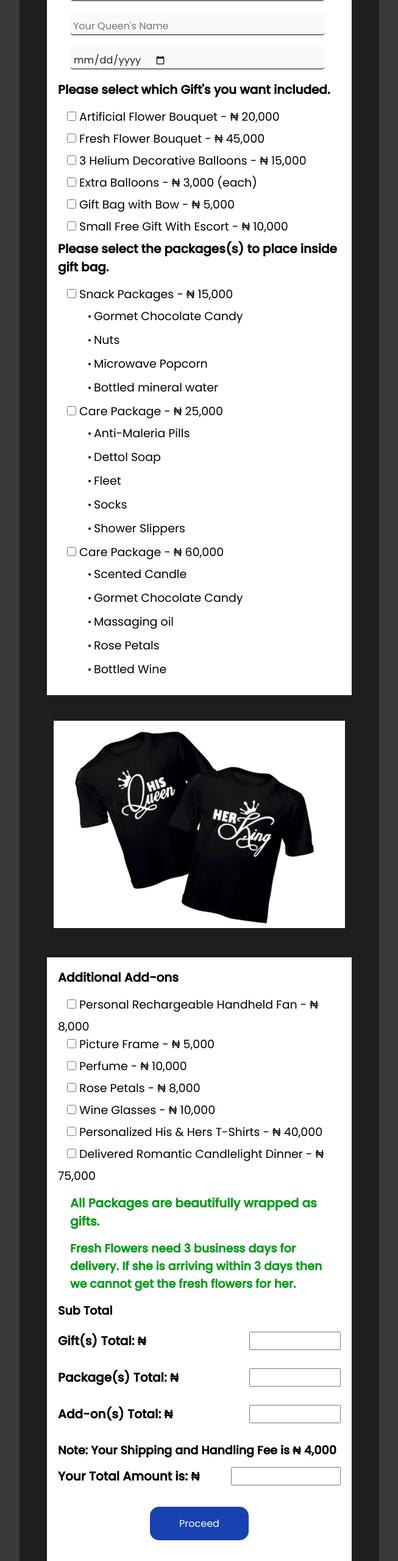
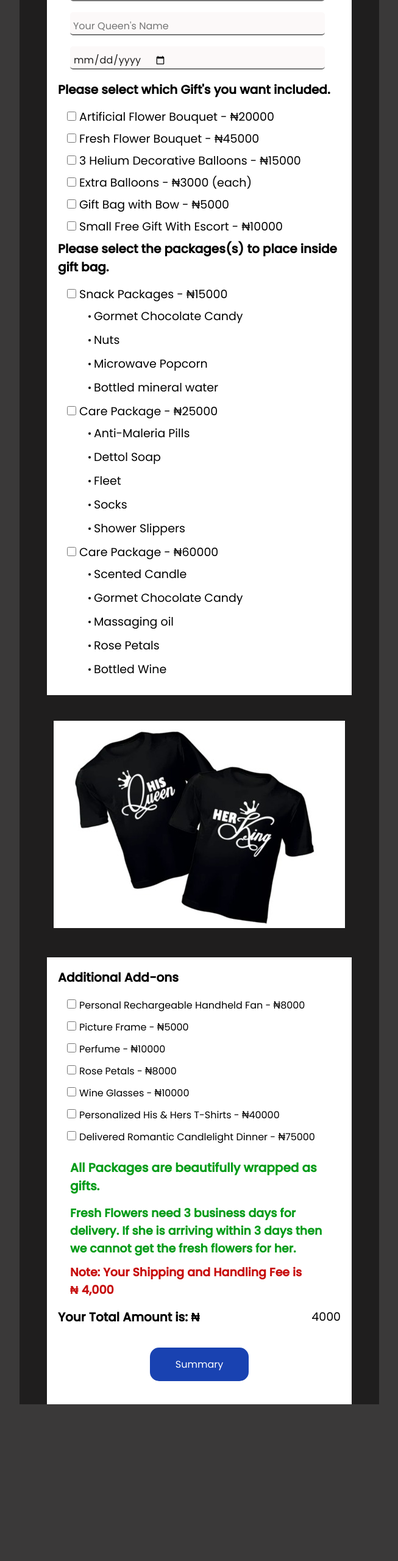
Before and after one commit to Lkjhhgffdssaaaa/thekingspalace.github.io, a plain HTML site: page gifting.html in a window 1280 px wide. Shown: the part 1040-3600 px from the top of the page at 61% size, without its empty margins (313-966 px from the left). After the commit the page ends 3343 px from the top, so only its background shows below. Drawn offline with nearby package versions, Linux system fonts and the light colour scheme.

Commit message:
Add files via upload

```diff
--- a/gifting.html
+++ b/gifting.html
@@ -40,32 +40,42 @@
                 <input type="text" name="" id="" placeholder="Your Queen's Name">
                 <input type="date" name="" id="" placeholder="Date of Arrival">
 
+                <div class="items">
                     <h4>Please select which Gift's you want included.</h4>
                     <ul>
                         <li>
-                            <input type="checkbox" name="" id=""> Artificial Flower Bouquet - ₦ 20,000
+                            <input type="checkbox" name="" id="checkItem"> <span class="name">Artificial Flower Bouquet -
+                                ₦20000</span>
                         </li>
                         <li>
-                            <input type="checkbox" name="" id=""> Fresh Flower Bouquet - ₦ 45,000
+                            <input type="checkbox" name="" id="checkItem"> <span class="name"> Fresh Flower Bouquet - ₦45000
+                            </span>
                         </li>
                         <li>
-                            <input type="checkbox" name="" id=""> 3 Helium Decorative Balloons - ₦ 15,000
+                            <input type="checkbox" name="" id="checkItem"> <span class="name"> 3 Helium Decorative Balloons -
+                                ₦15000
+                            </span>
                         </li>
                         <li>
-                            <input type="checkbox" name="" id=""> Extra Balloons - ₦ 3,000 (each)
+                            <input type="checkbox" name="" id="checkItem"> <span class="name"> Extra Balloons - ₦3000 (each)
+                            </span>
                         </li>
                         <li>
-                            <input type="checkbox" name="" id=""> Gift Bag with Bow - ₦ 5,000
+                            <input type="checkbox" name="" id="checkItem"> <span class="name"> Gift Bag with Bow - ₦5000 </span>
                         </li>
                         <li>
-                            <input type="checkbox" name="" id=""> Small Free Gift With Escort - ₦ 10,000
+                            <input type="checkbox" name="" id="checkItem"> <span class="name"> Small Free Gift With Escort - ₦10000
+                            </span>
                         </li>
                     </ul>
+                </div>
 
+
+                <div class="items">
                     <h4> Please select the packages(s) to place inside gift bag.</h4>
                     <ul>
                         <li>
-                        <input type="checkbox" name="" id=""> Snack Packages - ₦ 15,000
+                            <input type="checkbox" name="" id="checkItem"> <span class="name"> Snack Packages - ₦15000 </span>
                             <ul class="sub">
                                 <li>Gormet Chocolate Candy</li>
                                 <li>Nuts</li>
@@ -74,8 +84,8 @@
                             </ul>
                         </li>
                         <li>
-                        <input type="checkbox" name="" id=""> Care Package - ₦ 25,000
-                        <ul  class="sub">
+                            <input type="checkbox" name="" id="checkItem"> <span class="name"> Care Package - ₦25000 </span>
+                            <ul class="sub">
                                 <li>Anti-Maleria Pills</li>
                                 <li>Dettol Soap</li>
                                 <li>Fleet</li>
@@ -84,7 +94,7 @@
                             </ul>
                         </li>
                         <li>
-                        <input type="checkbox" name="" id=""> Care Package - ₦ 60,000
+                            <input type="checkbox" name="" id="checkItem"> <span class="name"> Care Package - ₦60000 </span>
                             <ul class="sub">
                                 <li>Scented Candle</li>
                                 <li>Gormet Chocolate Candy</li>
@@ -94,39 +104,49 @@
                             </ul>
                         </li>
                     </ul>
+                </div>
+
             </form>
         </div>
 
         <div class="advert">
-                <img src="img/gifting/gift-img3.jpeg" alt="" >
+            <img src="img/gifting/gift-img3.jpeg" alt="">
         </div>
         <div class="form">
             <form action="" class="form2">
+
+                <div class="items" style="padding: -10px;">
                     <h4>Additional Add-ons</h4>
 
                     <ul>
                         <li>
-                        <input type="checkbox" name="" id=""> Personal Rechargeable Handheld Fan - ₦ 8,000
+                            <input type="checkbox" name="" id="checkItem"> <span class="name other"> Personal Rechargeable Handheld
+                                 Fan - ₦8000 </span>
                         </li>
                         <li>
-                        <input type="checkbox" name="" id=""> Picture Frame - ₦ 5,000
+                            <input type="checkbox" name="" id="checkItem"> <span class="name other"> Picture Frame - ₦5000 </span>
                         </li>
                         <li>
-                        <input type="checkbox" name="" id=""> Perfume - ₦ 10,000
+                            <input type="checkbox" name="" id="checkItem"> <span class="name other"> Perfume - ₦10000 </span>
                         </li>
                         <li>
-                        <input type="checkbox" name="" id=""> Rose Petals - ₦ 8,000
+                            <input type="checkbox" name="" id="checkItem"> <span class="name other"> Rose Petals - ₦8000 </span>
                         </li>
                         <li>
-                        <input type="checkbox" name="" id=""> Wine Glasses - ₦ 10,000
+                            <input type="checkbox" name="" id="checkItem"> <span class="name other"> Wine Glasses - ₦10000 </span>
                         </li>
                         <li>
-                        <input type="checkbox" name="" id=""> Personalized His & Hers T-Shirts - ₦ 40,000
+                            <input type="checkbox" name="" id="checkItem"> <span class="name other"> Personalized His & Hers T-Shirts -
+                                ₦40000 </span>
                         </li>
                         <li>
-                        <input type="checkbox" name="" id=""> Delivered Romantic Candlelight Dinner - ₦ 75,000
+                            <input type="checkbox" name="" id="checkItem"> <span class="name other"> Delivered Romantic Candlelight
+                                <!-- <br> -->
+                                Dinner - ₦75000 </span>
                         </li>
                     </ul>
+                </div>
+
             </form>
 
             <div class="notice">
@@ -140,41 +160,58 @@
                         her.
                     </strong>
                 </p>
+
+                <p class="note">
+                    <strong>
+                        Note: Your Shipping and Handling Fee is <br> ₦ 4,000
+                    </strong>
+                </p>
             </div>
 
             <div class="total">
-                <h3>Sub Total</h3>
+                <!-- <h3>Sub Total</h3> -->
 
-                <div class="gift-total">
+                <!-- <div class="gift-total">
                     <h4>Gift(s) Total: ₦</h4>
-                    <input type="text" name="" id="">
+                    <input type="text" name="" id="gifts" value="0">
                 </div>
 
                 <div class="gift-total">
                     <h4>Package(s) Total: ₦</h4>
-                    <input type="text" name="" id="">
+                    <input type="text" name="" id="package" value="0">
                 </div>
 
                 <div class="gift-total">
                     <h4>Add-on(s) Total: ₦</h4>
-                    <input type="text" name="" id="">
-                </div>
+                    <input type="text" name="" id="addOn" value="0">
+                </div> -->
 
-                <p class="note">
-                    <strong>
-                        Note: Your Shipping and Handling Fee is ₦ 4,000
-                    </strong>
-                </p>
+
 
                 <div class="all-total">
                     <h4>Your Total Amount is: ₦</h4>
-                    <input type="text" name="" id="">
+                    <p class="mainTotal">4000</p>
                 </div>
 
                 <div class="btn">
-                    <button type="submit">Proceed</button>
+                    <button id="proceedBtn">Summary</button>
                 </div>
 
+
+                <div id="summaryModal" class="modal">
+                    <div class="modal-content">
+                        <span class="close">&times;</span>
+                        <h2>Summary</h2>
+                        <ul id="selectedItems"></ul>
+                        <p id="totalPrice"></p>
+
+                        <div class="button">
+                            <button id="cancelBtn" >Cancel</button>
+                            <button id="confirmBtn" >Proceed</button>
+                        </div>
+
+                    </div>
+                </div>
             </div>
         </div>
 
@@ -182,6 +219,9 @@
 
     </main>
 
+    <script src="https://code.jquery.com/jquery-3.6.0.min.js"></script>
+    <!-- <script src="js/script.js"></script> -->
+    <script src="js/cart.js"></script>
 </body>
 
 </html>
```
Also changed, not shown: index.html (+19 -6 lines). Lines whose indentation alone changed are shown as unchanged.
